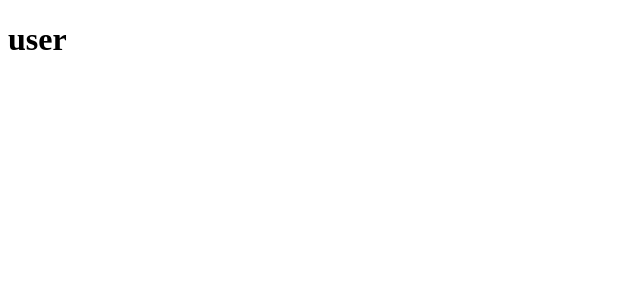
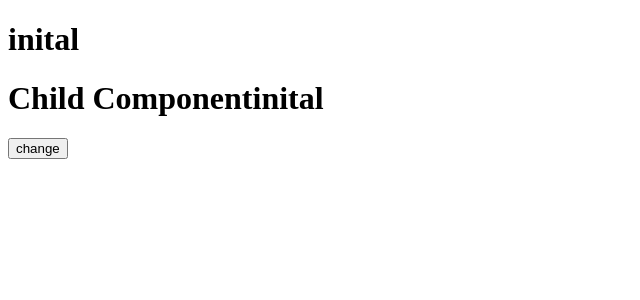
Before and after one commit to shruthi2609/reactfunctional, a React (Create React App) app: page / in a window 1280 px wide. Shown: the top 300 px of the page, without its empty margins (0-640 px from the left). Built offline with nearby package versions, Linux system fonts and the light colour scheme.

Commit message:
09.03 useContext

```diff
--- a/src/App.js
+++ b/src/App.js
@@ -9,6 +9,8 @@ import Stopwatch from "./Components/Counter";
 import ContactBook from "./Components/ContactBook"
 import RootComponent from "./Components/RootComponent"
 import ContextComponent from "./Components/ContextComponent";
+import {ContextUpdate} from "./Components/UpdateContext"
+import { Parent } from "./Components/FunctionalComponent";
 const handleAPI=async (text)=>{
     console.log(text)
    const res=await axios.get("https://hn.algolia.com/api/v1/search?query="+text)
@@ -18,8 +20,9 @@ const App=()=>{
     return(
         <div>
 
-{/*<TestComponent msg="final" count={0}></TestComponent>*/}
-<ContextComponent></ContextComponent>
+{/*<TestComponent msg="final" count={0}></TestComponent>
+<ContextUpdate></ContextUpdate>*/}
+<Parent></Parent>
         </div>
     )
 }
--- /dev/null
+++ b/src/Components/FunctionalComponent.js
@@ -0,0 +1,22 @@
+import { useState } from "react"
+
+export const Parent =()=>{
+    const [userName,setUserName]=useState("inital")
+    return(
+        <div>
+            <h1>{userName}</h1>
+            <Child userName={userName}></Child>
+        </div>
+    )
+}
+const Child=(props)=>{
+    const changeUsername=()=>{
+        props.userName="final"
+    }
+return(
+    <div>
+        <h1>Child Component{props.userName}</h1>
+        <button onClick={changeUsername}>change</button>
+    </div>
+)
+}
--- /dev/null
+++ b/src/Components/UpdateContext.js
@@ -0,0 +1,50 @@
+import { createContext,useState,useContext,useMemo } from "react";
+const UserContext = createContext()
+export const ContextUpdate=()=>{
+    const [userName,setUserName]=useState("no user")
+    const value=useMemo(
+        ()=>({userName,setUserName})
+    ,[userName])
+    return(
+        <UserContext.Provider value={value}>
+            <UpdateUserName></UpdateUserName>
+         <DisplayInfo></DisplayInfo>
+        </UserContext.Provider>
+    )
+}
+const UpdateUserName=()=>{
+    const {userName,setUserName}=useContext(UserContext)
+    const [text,setText]=useState("initial")
+    console.log(userName)
+    const handleChange=(e)=>{
+        setText(e.target.value)
+    }
+    const handleSubmit=(e)=>{
+        e.preventDefault()
+        setUserName(text)
+    }
+    return(
+        <div>
+            {console.log("state",text)}
+            <h1>Update Username</h1>
+            <form onSubmit={(e)=>handleSubmit(e)}>
+            <input type="text" onChange={(e)=>handleChange(e)}></input>
+            <input type="submit" ></input>
+            </form>
+            {console.log(text)}
+
+        </div>
+    )
+}
+const DisplayInfo=()=>{
+    const {userName,setUserName}=useContext(UserContext)
+    const changeUsername=()=>{
+        setUserName("empty")
+    }
+    return(
+        <div>
+            <h1>{userName}</h1>
+            <button onClick={changeUsername}>change</button>
+        </div>
+    )
+}
```
